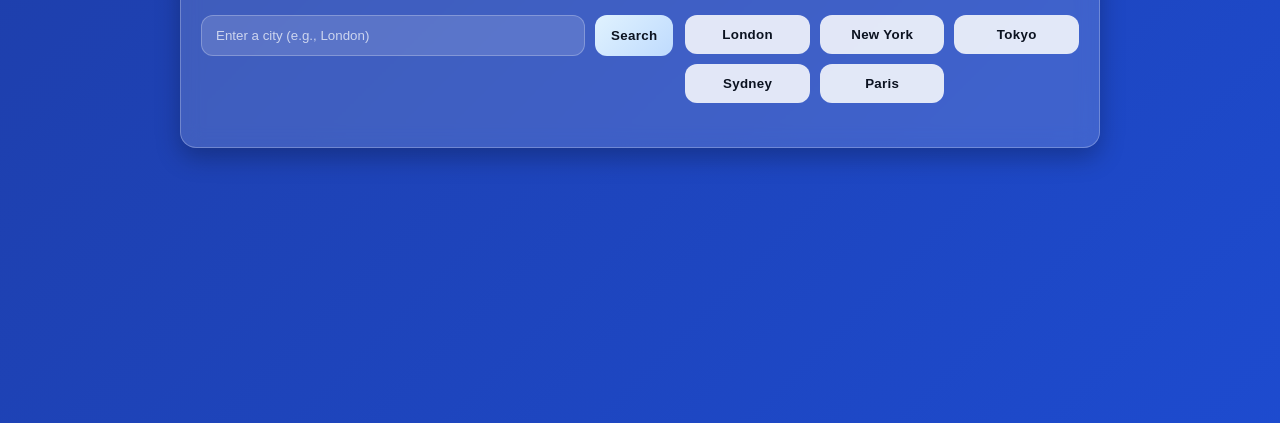
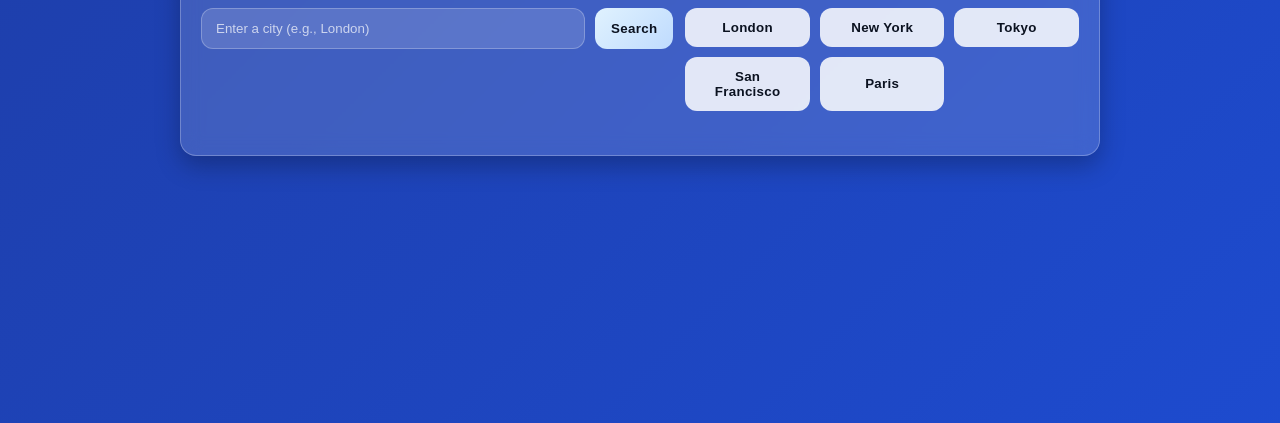
Before and after one commit to kevin-adoboe/weather-display, a website: page public/index.html in a window 1280 px wide. Shown: the part 377-800 px from the top of the page. Drawn offline with Linux system fonts and the light colour scheme.

```diff
--- a/public/index.html
+++ b/public/index.html
@@ -267,7 +267,7 @@
             <button class="btn" data-city="London">London</button>
             <button class="btn" data-city="New York">New York</button>
             <button class="btn" data-city="Tokyo">Tokyo</button>
-            <button class="btn" data-city="Sydney">Sydney</button>
+            <button class="btn" data-city="San Francisco">San Francisco</button>
             <button class="btn" data-city="Paris">Paris</button>
           </div>
         </div>
```
